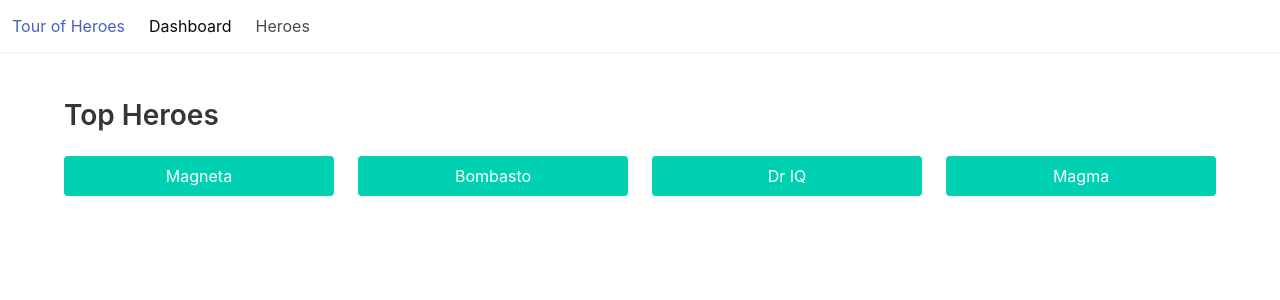
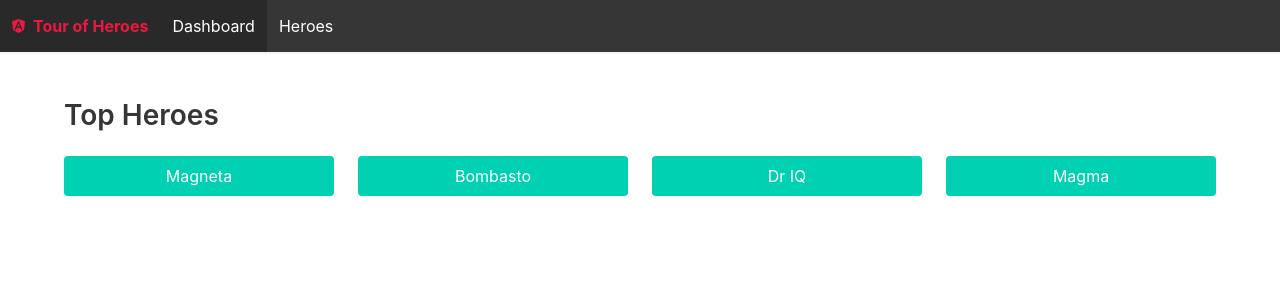
Before and after one commit to ajkl2533/tour-of-heroes, an Angular app: page /dashboard in a window 1280 px wide. Shown: the top 300 px of the page. Built offline with nearby package versions, Linux system fonts and the light colour scheme.

Commit message:
Update - header styles

```diff
--- a/src/app/components/header/header.component.html
+++ b/src/app/components/header/header.component.html
@@ -1,6 +1,6 @@
-<nav class="navbar has-shadow" role="navigation" aria-label="main navigation">
+<nav class="navbar has-shadow is-dark" role="navigation" aria-label="main navigation">
   <div class="navbar-brand">
-    <a routerLink="/" class="navbar-item">{{ title }}</a>
+    <a routerLink="/" class="navbar-item has-text-danger"><span class="fab fa-angular"></span> <strong>{{ title }}</strong></a>
   </div>
   <div class="navbar-menu is-active">
     <div class="navbar-start">
--- a/src/app/components/header/header.component.scss
+++ b/src/app/components/header/header.component.scss
@@ -0,0 +1,9 @@
+.navbar {
+    .navbar-brand {
+        background: transparentize($color: #000000, $amount: .5);
+
+        svg {
+            margin-right: .5rem;
+        }
+    }
+}
```
